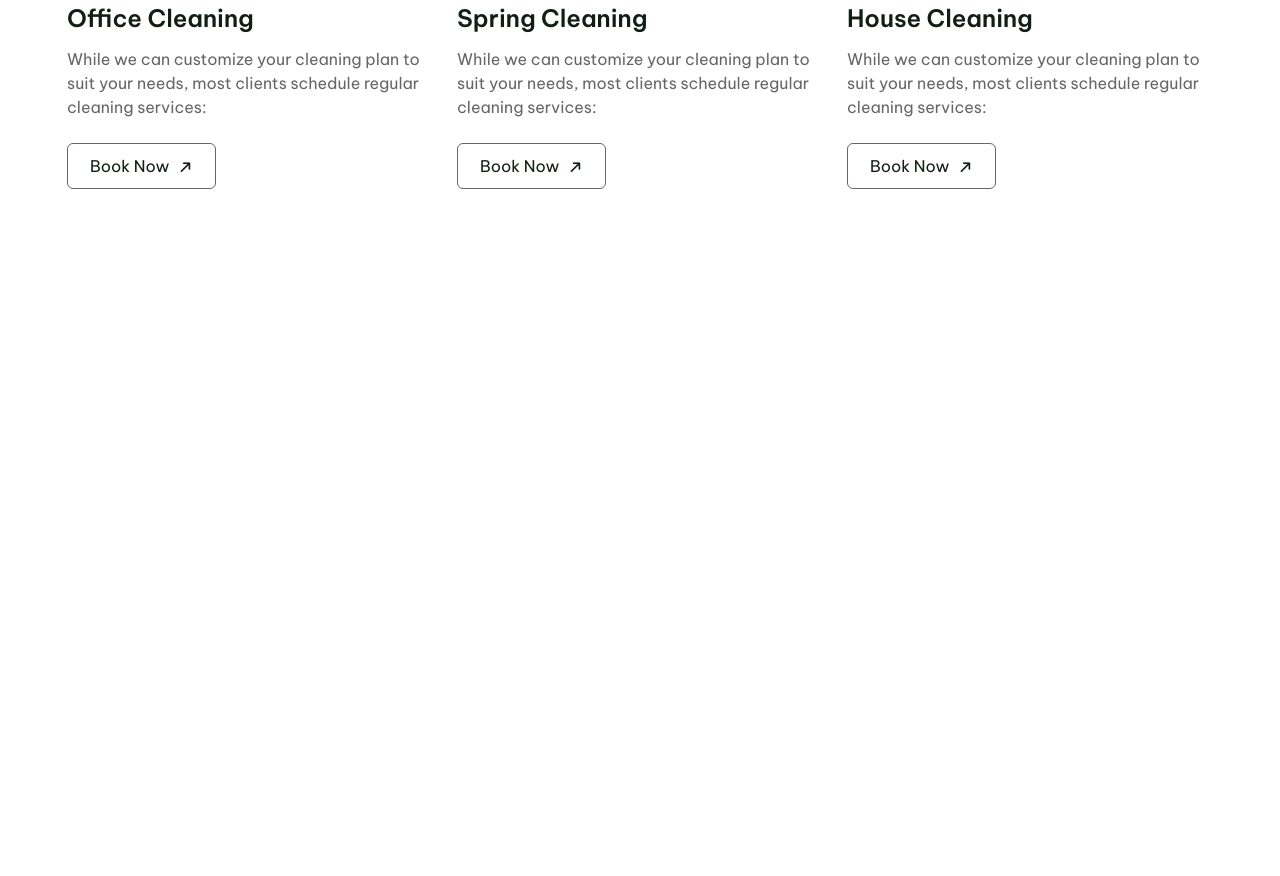
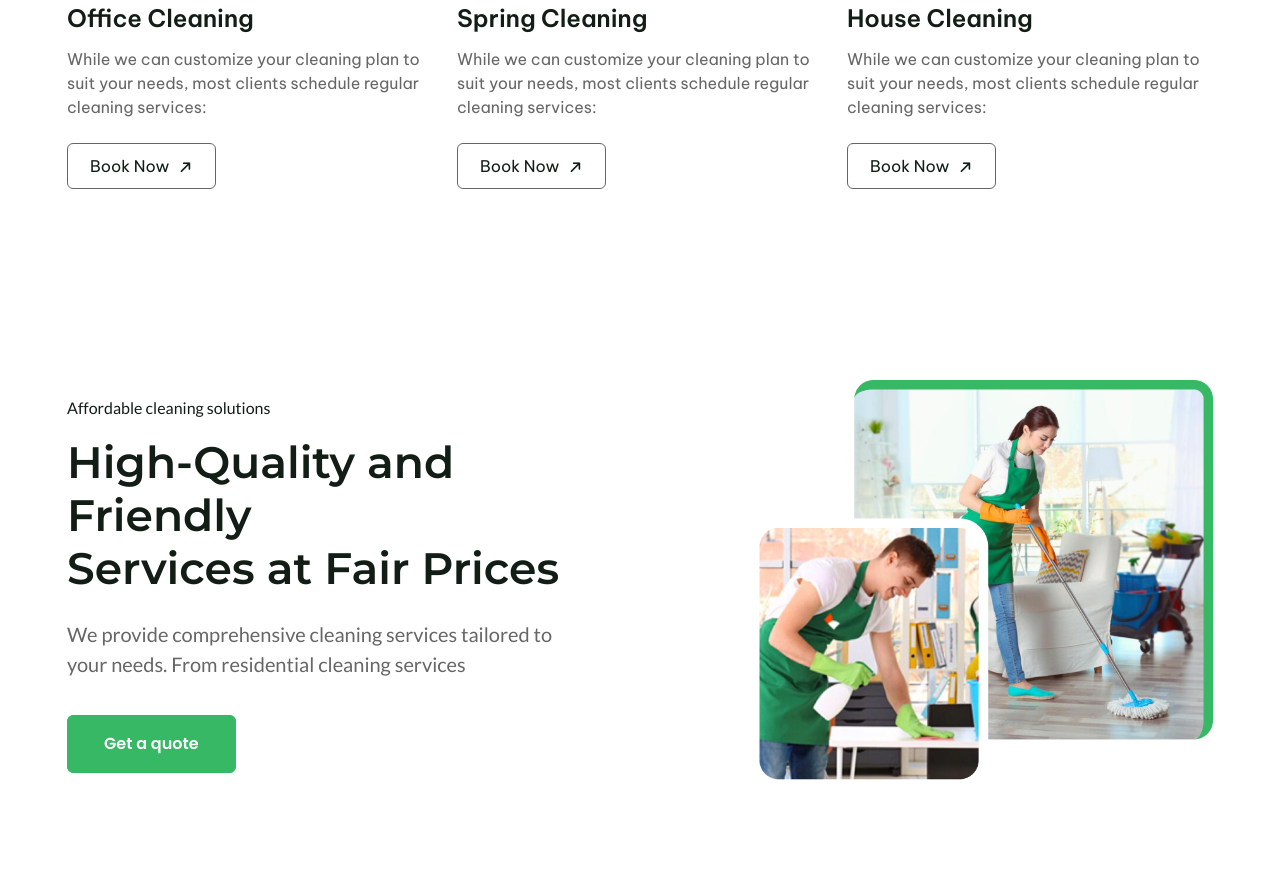
Before and after one commit to faysal-mahamud/procleaning-services, a plain HTML site: page index.html in a window 1280 px wide. Shown: the part 1295-2171 px from the top of the page. Before the commit the page ends 1588 px from the top, so only its background shows below. Drawn offline with Linux system fonts and the light colour scheme.

Commit message:
quote part

```diff
--- a/css/style.css
+++ b/css/style.css
@@ -340,3 +340,53 @@ body {
   box-shadow: 0 6px 18px rgba(54, 184, 100, 0.35);
 }
 /* Services part end */
+
+/* Quote part start */
+.quote-section {
+  padding: 87px 0;
+}
+
+.quote-row {
+  align-items: center;
+  justify-content: space-between;
+  --bs-gutter-y: 48px;
+}
+
+.quote-img-col {
+  text-align: right;
+}
+
+.quote-eyebrow {
+  font-family: 'Lato', sans-serif;
+  font-size: 16px;
+  font-weight: 400;
+  color: #111D15;
+  margin-bottom: 16px;
+}
+
+.quote-heading {
+  font-family: 'Montserrat', sans-serif;
+  font-size: 44px;
+  font-weight: 600;
+  line-height: 52.8px;
+  color: #111D15;
+  margin-bottom: 24px;
+}
+
+.quote-desc {
+  font-family: 'Lato', sans-serif;
+  font-size: 20px;
+  font-weight: 400;
+  line-height: 30px;
+  color: #666666;
+  max-width: 516px;
+  margin-bottom: 36px;
+}
+
+.btn-quote-cta {
+  font-family: 'Poppins', sans-serif;
+  font-size: 16px;
+  font-weight: 600;
+  padding: 16px 36px;
+}
+/* Quote part end */
--- a/index.html
+++ b/index.html
@@ -121,6 +121,24 @@
   </section>
   <!-- Services part end -->
 
+  <!-- Quote part start -->
+  <section class="quote-section">
+    <div class="container custom-container">
+      <div class="row quote-row">
+        <div class="col-lg-6">
+          <p class="quote-eyebrow">Affordable cleaning solutions</p>
+          <h2 class="quote-heading">High-Quality and Friendly<br>Services at Fair Prices</h2>
+          <p class="quote-desc">We provide comprehensive cleaning services tailored to your needs. From residential cleaning services</p>
+          <a href="#" class="btn-green btn-quote-cta">Get a quote</a>
+        </div>
+        <div class="col-lg-5 quote-img-col">
+          <img src="images/quote-group.png" alt="Friendly professional cleaning staff" class="overlap-group-img">
+        </div>
+      </div>
+    </div>
+  </section>
+  <!-- Quote part end -->
+
 
   <script src="js/bootstrap.bundle.min.js"></script>
 </body>
```
